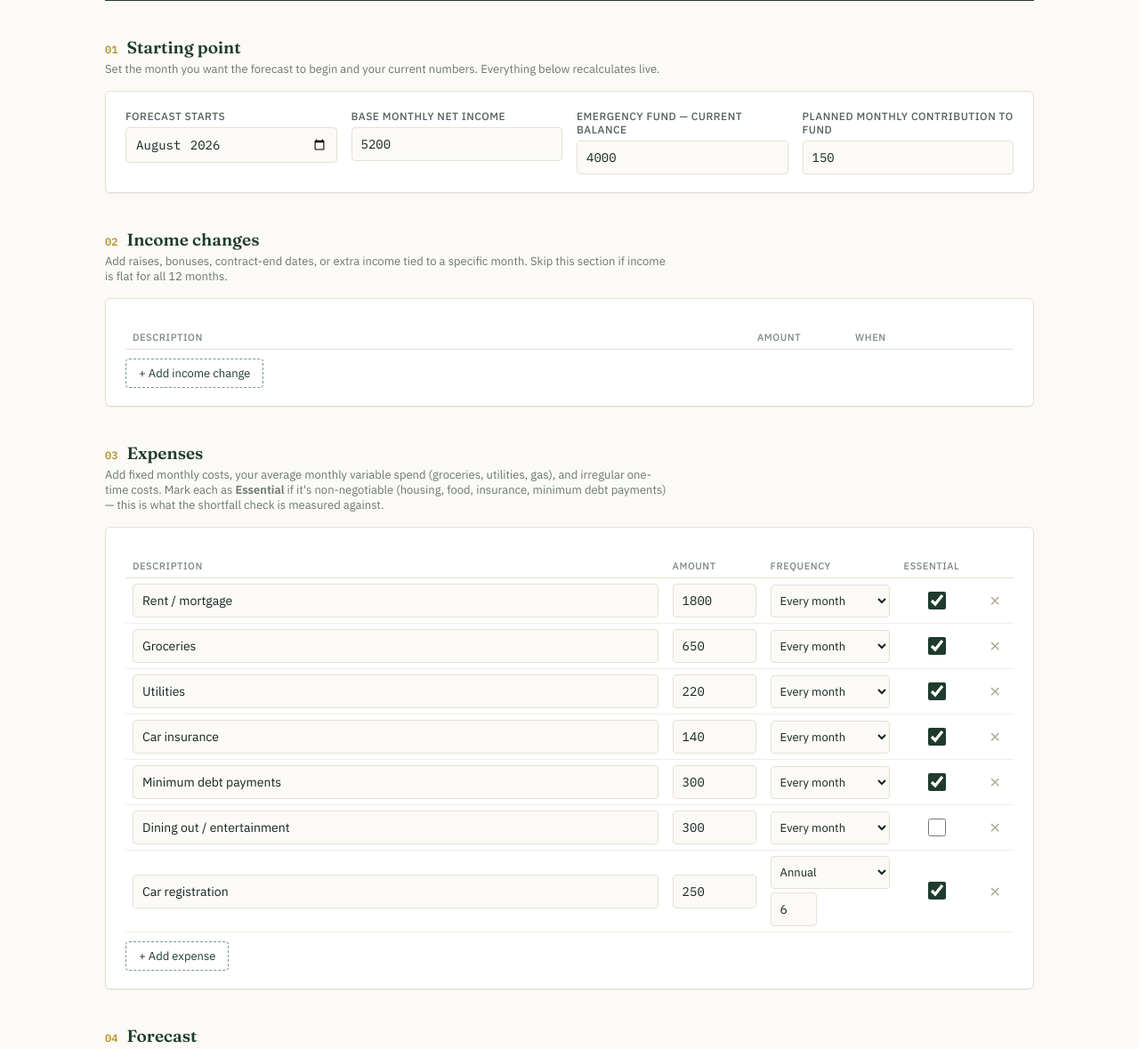
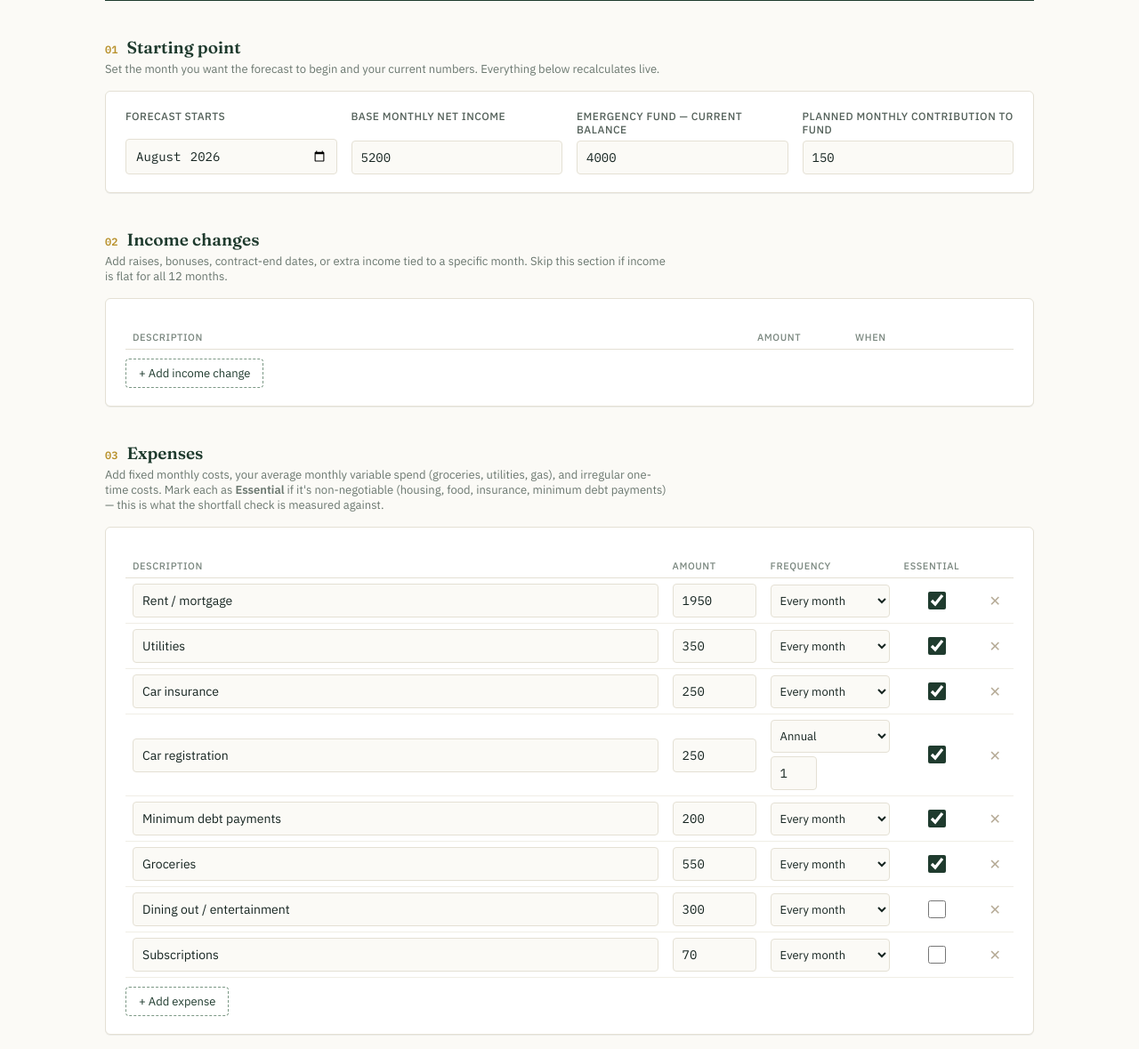
Before and after one commit to Soc1alProgramming/realaverage, a plain HTML site: page index.html in a window 1280 px wide. Shown: the part 200-1379 px from the top of the page at 89% size. Drawn offline with Linux system fonts and the light colour scheme.

Commit message:
Update index.html
fixed wrapper overflow and adjusted median household expense values

```diff
--- a/index.html
+++ b/index.html
@@ -57,12 +57,29 @@
     padding:20px 22px;box-shadow:var(--shadow);
   }
 
-  .grid-setup{display:grid;grid-template-columns:repeat(auto-fit,minmax(200px,1fr));gap:16px;}
+  .grid-setup{
+    display:grid;
+    grid-template-columns:repeat(auto-fit,minmax(200px,1fr));
+    gap:16px;
+    align-items:stretch;
+  }
+  .grid-setup > div{
+    display:flex;
+    flex-direction:column;
+    min-width:0;
+  }
+  .grid-setup > div label{
+    flex:0 0 auto;
+  }
+  .grid-setup > div input{
+    margin-top:auto;
+  }
   label{display:block;font-size:12px;font-weight:500;color:#54615a;margin-bottom:5px;
     text-transform:uppercase;letter-spacing:.04em;}
   input[type=number],input[type=month],input[type=text]{
-    width:100%;padding:9px 10px;border:1px solid var(--paper-line);border-radius:4px;
+    width:100%;min-width:0;max-width:100%;padding:9px 10px;border:1px solid var(--paper-line);border-radius:4px;
     font-family:'IBM Plex Mono',monospace;font-size:14px;background:var(--paper);color:var(--ink);
+    -webkit-appearance:none;appearance:none;
   }
   input:focus{outline:2px solid var(--sage);outline-offset:1px;}
 
@@ -496,13 +513,15 @@
 document.getElementById('fundContribution').addEventListener('input', recalc);
 
 // Seed with a realistic starter example
-addExpenseRow('Rent / mortgage', 1800, 'monthly', true);
-addExpenseRow('Groceries', 650, 'monthly', true);
-addExpenseRow('Utilities', 220, 'monthly', true);
-addExpenseRow('Car insurance', 140, 'monthly', true);
-addExpenseRow('Minimum debt payments', 300, 'monthly', true);
+addExpenseRow('Rent / mortgage', 1950, 'monthly', true);
+addExpenseRow('Utilities', 350, 'monthly', true);
+addExpenseRow('Car insurance', 250, 'monthly', true);
+addExpenseRow('Car registration', 250, 'annual', true);
+addExpenseRow('Minimum debt payments', 200, 'monthly', true);
+addExpenseRow('Groceries', 550, 'monthly', true);
 addExpenseRow('Dining out / entertainment', 300, 'monthly', false);
-addExpenseRow('Car registration', 250, 'annual', true);
+addExpenseRow('Subscriptions', 70, 'monthly', false);
+
 document.querySelectorAll('#expenseTable tbody tr')[6].querySelector('[data-field=month]').value = 6;
 expenseRows[6].month = 6;
 
```
